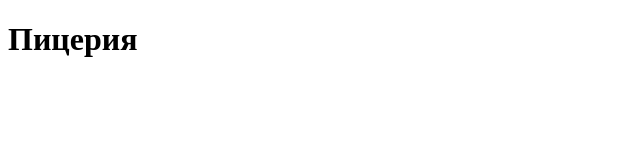
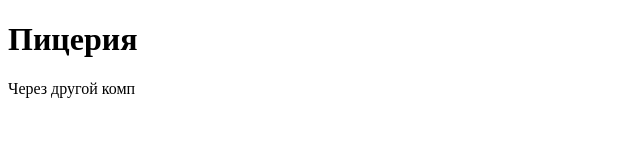
Before and after one commit to krasnov988/test_repo, a plain HTML site: page index.html in a window 1280 px wide. Shown: the whole page, without its empty margins (0-640 px from the left). Drawn offline with Linux system fonts and the light colour scheme.

Commit message:
Правка

```diff
--- a/index.html
+++ b/index.html
@@ -7,5 +7,6 @@
 </head>
 <body>
     <h1>Пицерия</h1>
+    <p>Через другой комп</p>
 </body>
 </html>
```
